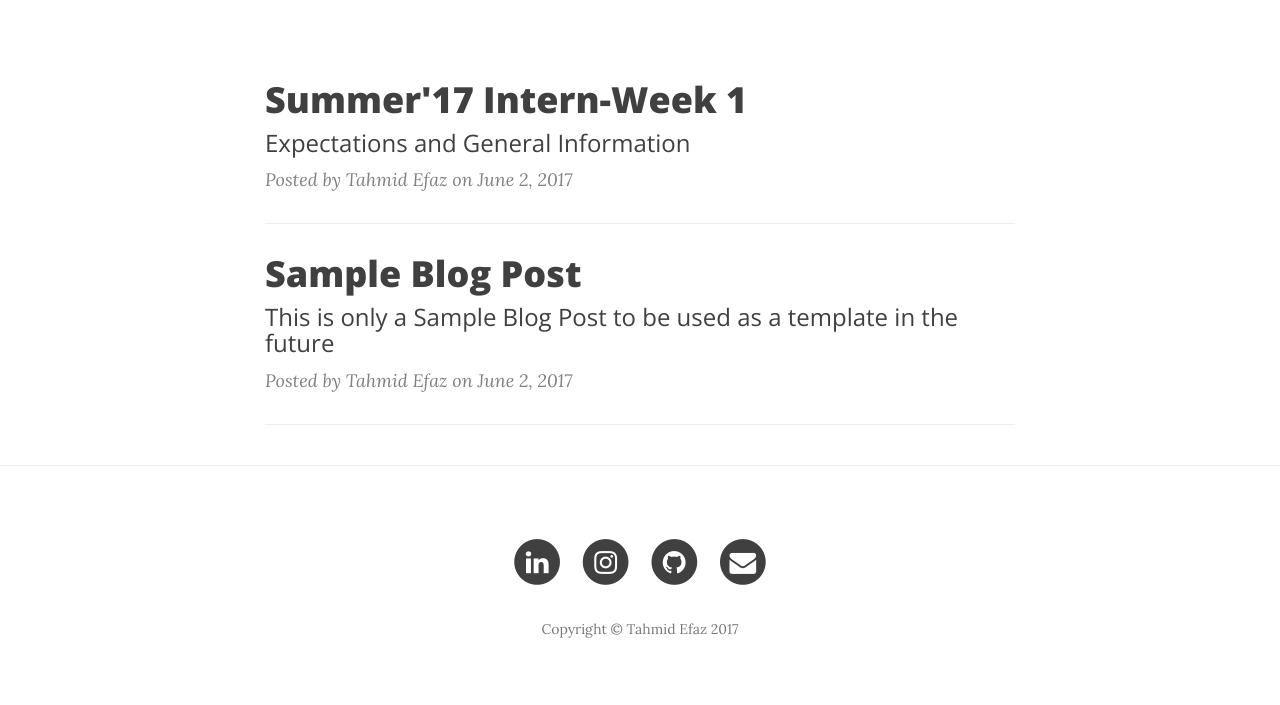
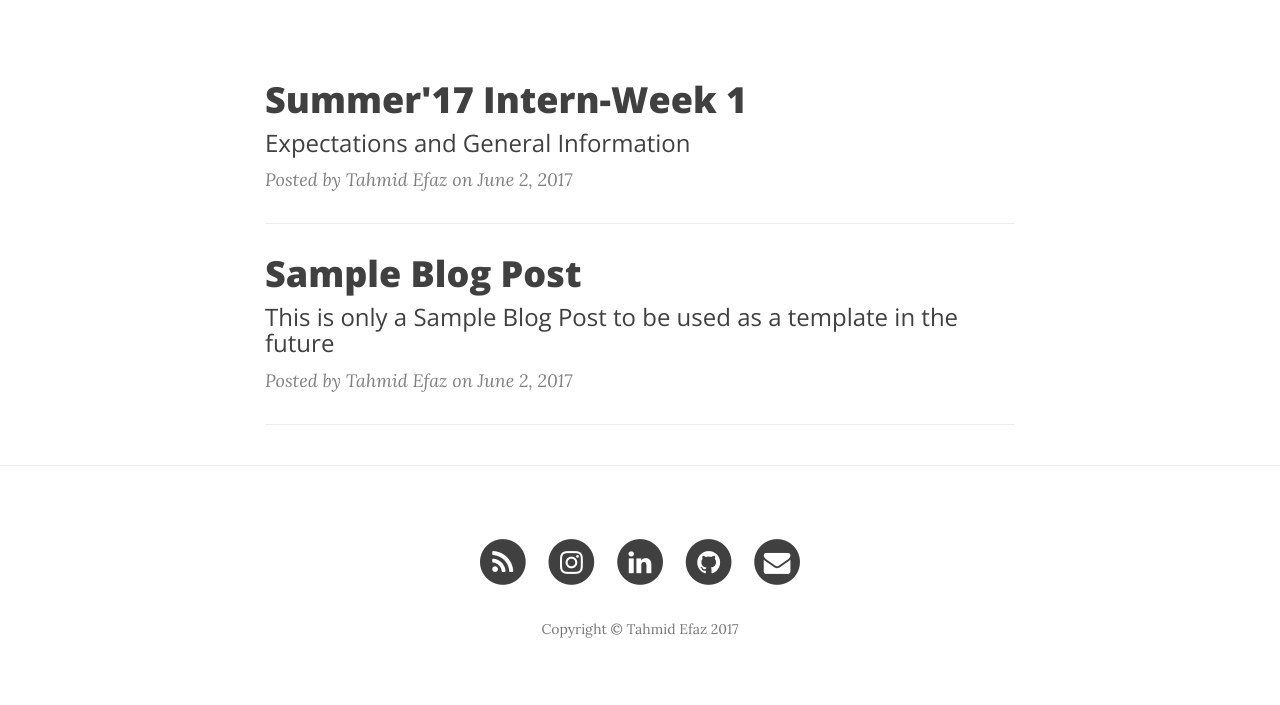
Before and after one commit to tahmidefaz/blog, a Jekyll site: the page built from index.html, in a window 1280 px wide. Shown: the part 448-1153 px from the top of the page. Built offline with Jekyll 4.4.1, drawn with Linux system fonts in a browser that asks for light colours; nearby versions of some CDN libraries; the list of posts is cut into pages by our own code.

Commit message:
Updated footer

```diff
--- a/_config.yml
+++ b/_config.yml
@@ -8,7 +8,7 @@ baseurl:
 url: ""
 instagram_username: tahmidefaz
 github_username:  tahmidefaz
-# facebook_username:  efaz.tahmid
+linkedin_username: tahmid-efaz
 email_username:  tahmidefaz@gmail.com
 
 # Google Analytics
--- a/_includes/footer.html
+++ b/_includes/footer.html
@@ -8,7 +8,7 @@
                         <a href="{{ "/feed.xml" | prepend: site.baseurl }}">
                             <span class="fa-stack fa-lg">
                                 <i class="fa fa-circle fa-stack-2x"></i>
-                                <i class="fa fa-linkedin fa-stack-1x fa-inverse"></i>
+                                <i class="fa fa-feed fa-stack-1x fa-inverse"></i>
                             </span>
                         </a>
                     </li>
@@ -22,12 +22,12 @@
                         </a>
                     </li>
                     {% endif %}
-                    {% if site.facebook_username %}
+                    {% if site.linkedin_username %}
                     <li>
-                        <a href="https://www.facebook.com/{{ site.facebook_username }}">
+                        <a href="https://www.linkedin.com/in/{{ site.linkedin_username }}">
                             <span class="fa-stack fa-lg">
                                 <i class="fa fa-circle fa-stack-2x"></i>
-                                <i class="fa fa-facebook fa-stack-1x fa-inverse"></i>
+                                <i class="fa fa-linkedin fa-stack-1x fa-inverse"></i>
                             </span>
                         </a>
                     </li>
```
